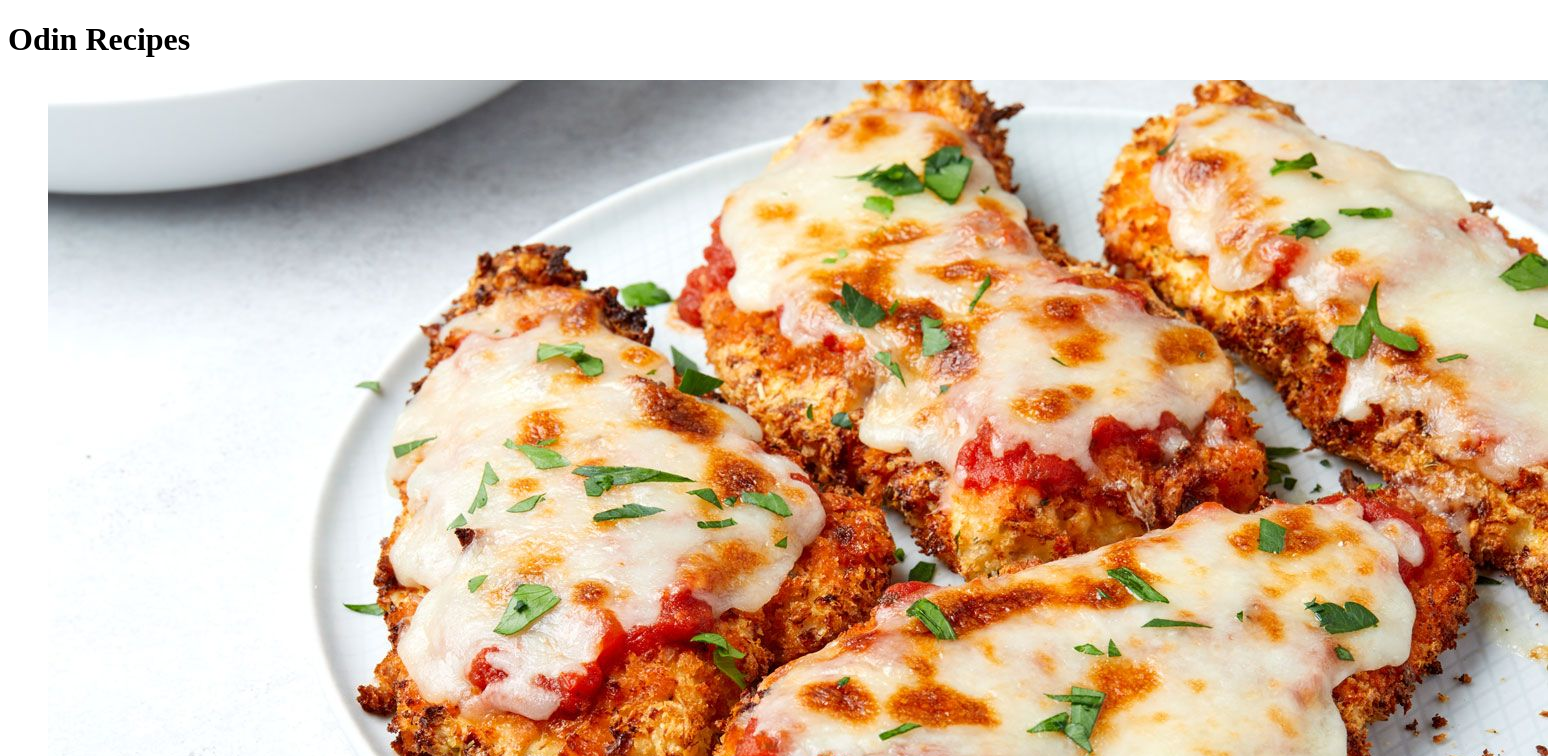
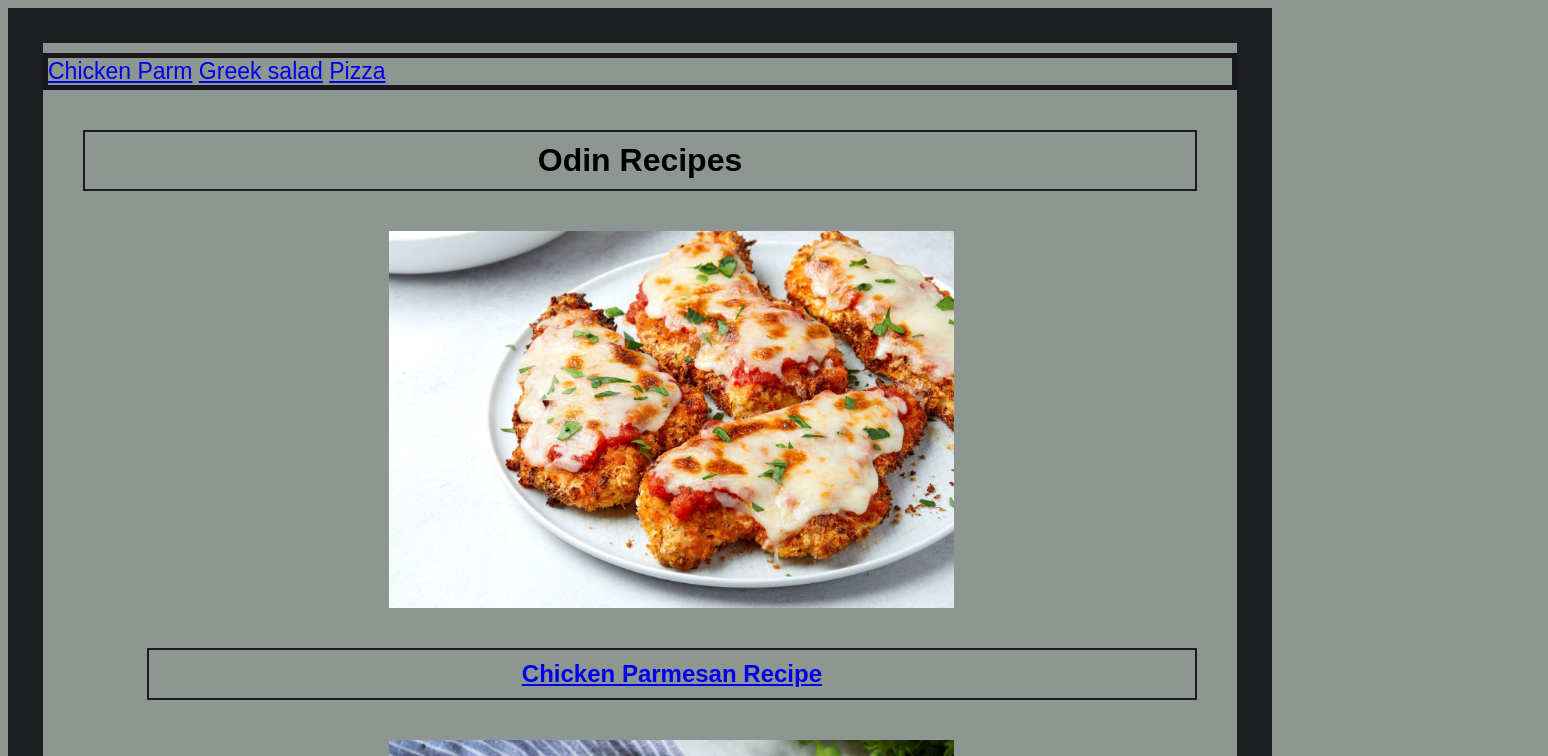
Before and after one commit to Duffy125/Recipes-project, a plain HTML site: page index.html in a window 1280 px wide. Shown: the top 756 px of the page, 1548 px wide, since content can reach past the window. Drawn offline with Linux system fonts and the light colour scheme.

Commit message:
style/style.css

```diff
--- a/index.html
+++ b/index.html
@@ -3,34 +3,44 @@
   <head>
     <title>Recipes</title>
     <meta charset="UTF-8" />
-    <link />
+    <link rel="stylesheet" type="text/css" href="style/style.css" />
   </head>
   <body>
     <header>
+      <nav id="nav-bar">
+
+        <a href="./pages/chicken-parm.html">Chicken Parm</a>
+        <a href="./pages/Greek-salad.html">Greek salad</a>
+        <a href="./pages/naan-pizza.html">Pizza</a>
+      </nav>
       <h1>Odin Recipes</h1>
     </header>
     <ul>
     <a href="./pages/chicken-parm.html">
-      <img
+      <img class="pic-dz"
         src="recipe-img/plated-chicken-parm.jpg"
         alt="cooked chiken parmesan"
       />
       <h2>Chicken Parmesan Recipe</h2>
     </a>
     <a href="./pages/Greek-salad.html">
-      <img
+      <img class="pic-dz"
         src="recipe-img/home-page-greek-salad.jpg"
         alt="delicious looking greek salad"
       />
       <h2>Greek Salad Recipe</h2>
     </a>
     <a href="./pages/naan-pizza.html">
-      <img
+      <img class="pic-dz"
         src="recipe-img/Amazing-Greek-Naan-Pizza-10-735x490.jpg"
         alt="Cooked Naan style pizza"
       />
       <h2>Naan Pizza Recipe</h2>
     </a>
     </ul>
+  </div>
+  <footer id="footer">
+
+  </footer>
   </body>
 </html>
--- a/style/style.css
+++ b/style/style.css
@@ -1,13 +1,10 @@
 /* styles.css */
-*{
-border: 2px solid red;
-box-sizing: border-box;
-}
+
 body {
   background-color: rgb(141, 150, 144);
   font-family: Arial, Helvetica, sans-serif;
   font-size: 16px;
-    border: 35px solid rgb(29, 32, 32);
+  border: 35px solid rgb(29, 32, 32);
 }
 h1,
 h2,
@@ -15,24 +12,27 @@ h3,
 h4,
 h5 {
   text-align: center;
+  padding: 10px;
+  margin: 40px;
+  border: 2px solid rgb(27, 27, 27);
 }
 
-img, .pic-dz{
-  width: 300px;
-  height: auto;
-  padding: 10px;
-
+img,
+.pic-dz {
+  display: block;
+  margin-left: auto;
+  margin-right: auto;
+  width: 50%;
 }
 ul,
 ol {
   text-align: center;
   margin-left: 2%;
 }
-#nav-bar{
+#nav-bar {
   text-align: left;
   font-size: 23px;
   text-decoration: rgb(53, 24, 92);
-  margin-bottom: auto;
-  margin-right: auto;
-  border: 100% solid rgb(53, 24, 92);
+  border: 5px solid rgb(24, 24, 26);
+  margin-top:10px;
 }
```
